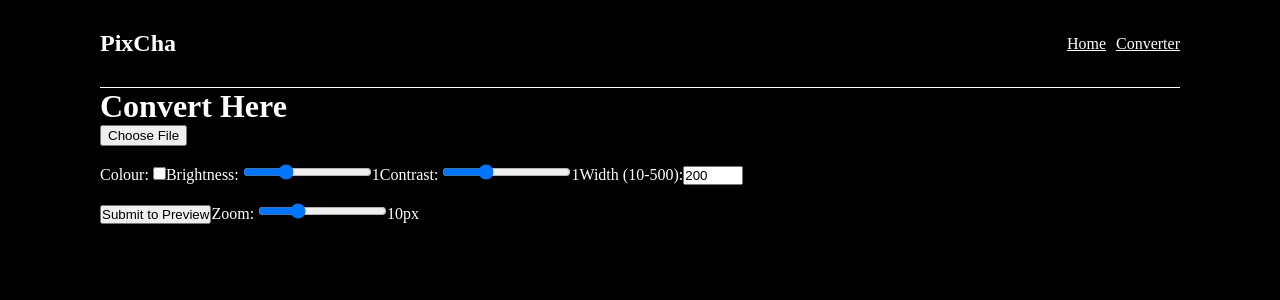
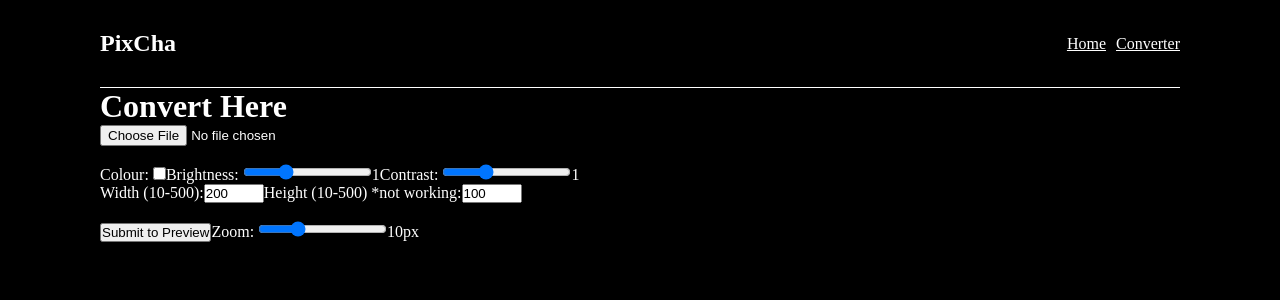
Before and after one commit to AlexanderHeffernan/image-to-ascii, a Vue app in the folder frontend/: page /converter in a window 1280 px wide. Shown: the top 300 px of the page. Built offline with nearby package versions, Linux system fonts and the light colour scheme.

Commit message:
Setting up height and aspect ratio lock foundations.

```diff
--- a/frontend/src/views/ConverterView.vue
+++ b/frontend/src/views/ConverterView.vue
@@ -1,6 +1,6 @@
 <template>
 	<h1>Convert Here</h1>
-	<input type="file" @change="handleImgChange" />
+	<input style="color: white" type="file" @change="handleImgChange" />
 
 	<br> <br>
 	<div class="settings">
@@ -12,8 +12,11 @@
 		<label for="contrast">Contrast: </label>
 		<input type="range" id="contrast" v-model.number="contrast" min="0.1" max="3" step="0.1">
 		<span>{{ contrast }}</span>
+		<br>
 		<label for="width">Width (10-500):</label>
 		<input type="number" id="width" v-model.number="width" min="10" max="500">
+		<label for="height">Height (10-500) *not working:</label>
+		<input type="number" id="height" v-model.number="height" min="10" max="500">
 	</div>
 	<br>
 
@@ -33,6 +36,10 @@ const isColour = ref(false);
 const brightness = ref(1);
 const contrast = ref(1);
 const width = ref(200);
+const height = ref(100);
+const isLandscape = ref(true);
+const aspectRatio = ref(0);
+const aspectLock = ref(true);
 const fontSize = ref(10);
 const asciiArtHtml = ref<string>("");
 
@@ -40,6 +47,20 @@ const handleImgChange = (event: Event) => {
 	const files = (event.target as HTMLInputElement).files;
 	if (files && files.length > 0) {
 		uploadedImg.value = files[0];
+
+		// Get aspect ratio and whether it is landscape
+		const img = new Image();
+		const objectUrl = URL.createObjectURL(files[0]);
+		img.src = objectUrl;
+		img.onload = () => {
+			aspectRatio.value = img.naturalWidth/img.naturalHeight;
+			isLandscape.value = img.naturalWidth >= img.naturalHeight
+			console.log(`Image dimensions: ${img.naturalWidth}x${img.naturalHeight}`);
+			URL.revokeObjectURL(objectUrl);
+		};
+			img.onerror = () => {
+			URL.revokeObjectURL(objectUrl);
+		};
 	}
 };
 
@@ -52,8 +73,8 @@ const submitImgToConverter = async () => {
 	formData.append('image', uploadedImg.value);
 	formData.append('config', JSON.stringify({ output_width: width.value, brightness_factor: brightness.value, contrast_factor: contrast.value, is_color: isColour.value }))
 
-	//const response = await fetch('https://192.168.68.59:8444/convert-image', {
-	const response = await fetch('https://192.168.1.95:8444/convert-image', {
+	const response = await fetch('https://192.168.68.59:8444/convert-image', {
+	//const response = await fetch('https://192.168.1.95:8444/convert-image', {
 		method: 'POST',
 		body: formData,
 	});
```
